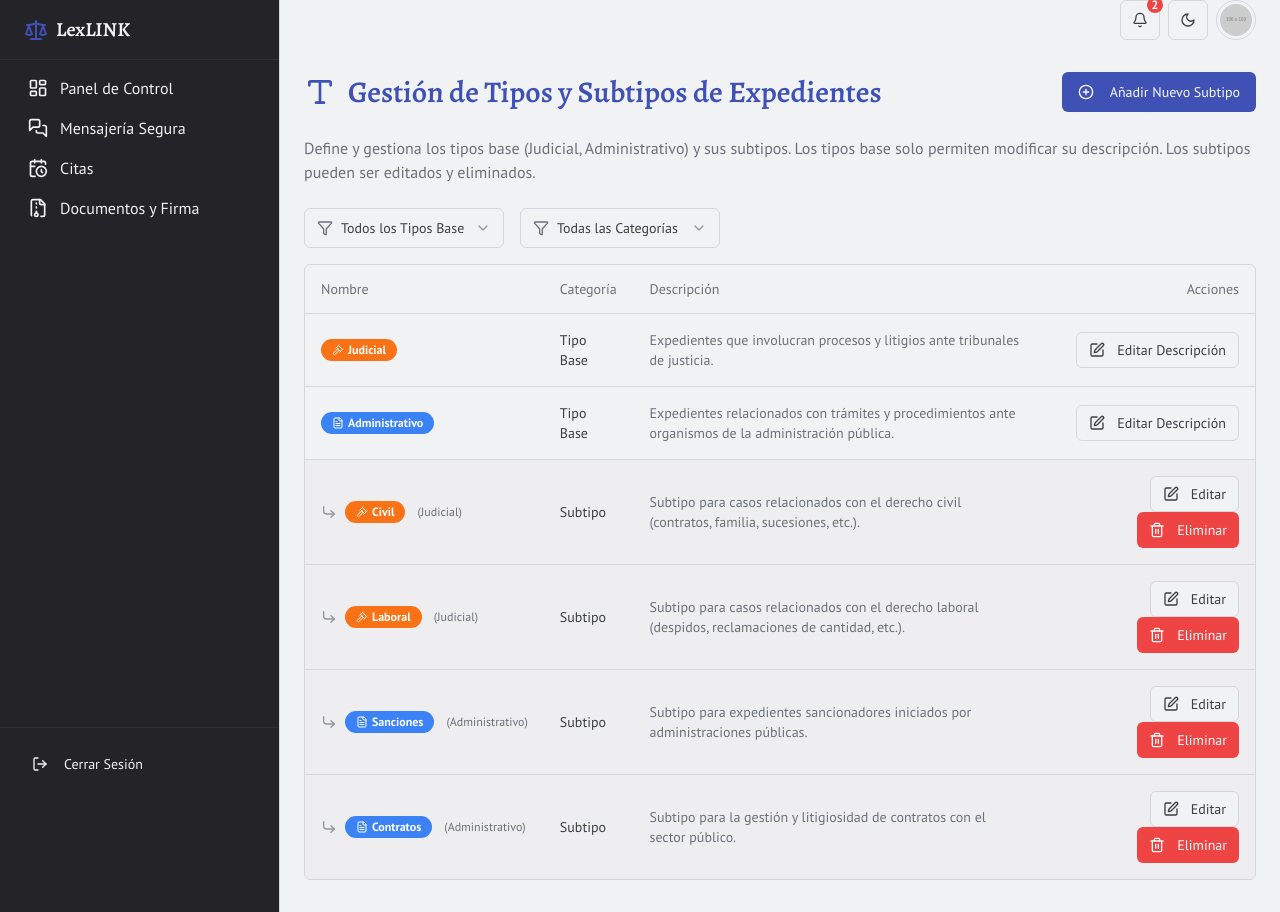
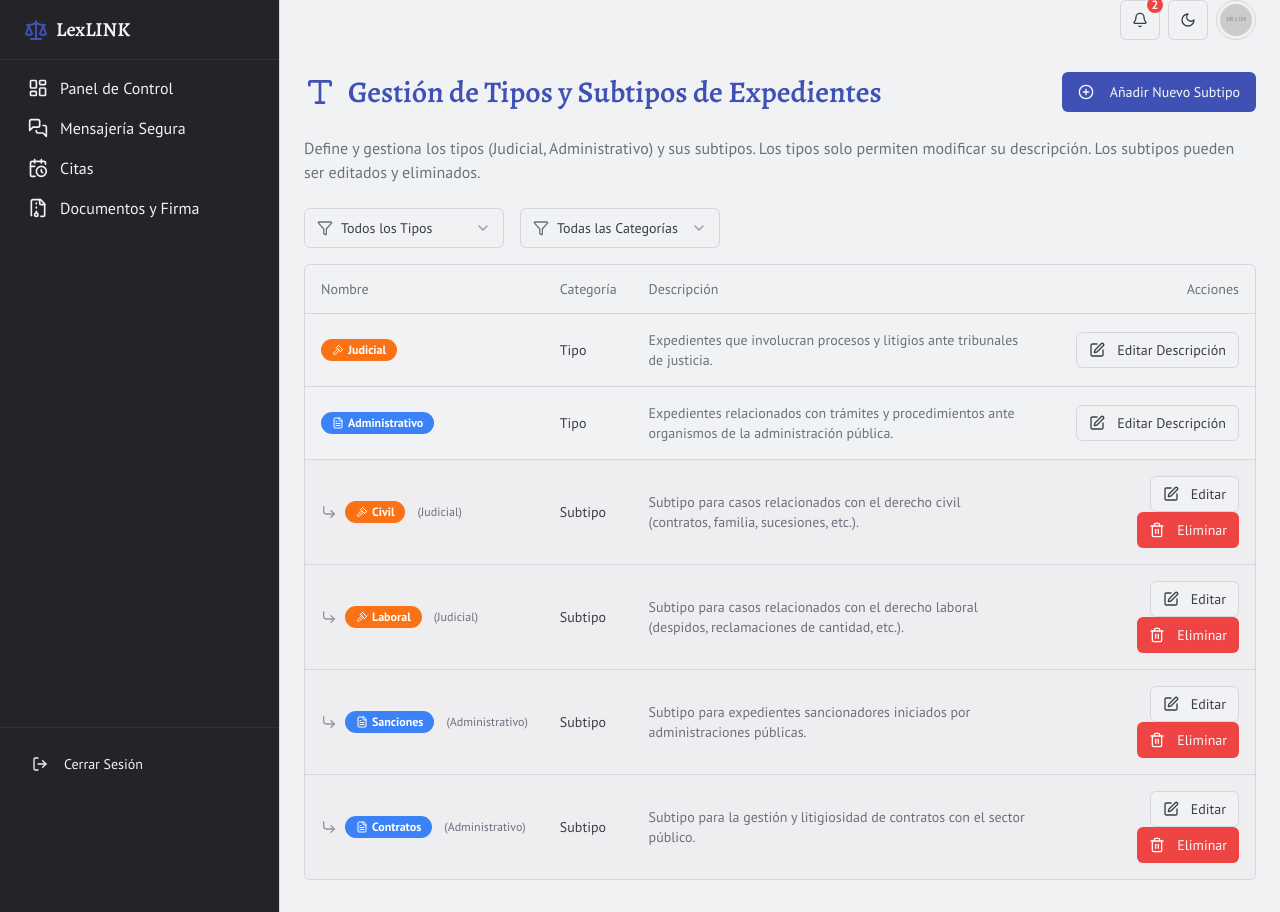
Before and after one commit to davidgzs/lexlink, a Next.js app: page /admin/casetypes in a window 1280 px wide. Built offline with nearby package versions, Linux system fonts and the light colour scheme.

Commit message:
cambian en cagegoria lo de Tipo Base a que sea Tipo (sin lo de Base)

```diff
--- a/src/app/(app)/admin/casetypes/page.tsx
+++ b/src/app/(app)/admin/casetypes/page.tsx
@@ -106,7 +106,7 @@ export default function AdminCaseTypesPage() {
   const [definitionToDelete, setDefinitionToDelete] = useState<SubCaseType | null>(null);
 
   const [baseTypeFilter, setBaseTypeFilter] = useState<BaseTypeIdentifier | 'todos'>('todos');
-  const [categoryFilter, setCategoryFilter] = useState<'todos' | 'base' | 'subtipo'>('todos');
+  const [categoryFilter, setCategoryFilter] = useState<'todos' | 'tipo' | 'subtipo'>('todos');
 
 
   const { toast } = useToast();
@@ -210,7 +210,7 @@ export default function AdminCaseTypesPage() {
       })
       .filter(def => {
         if (categoryFilter === 'todos') return true;
-        if (categoryFilter === 'base') return def.isBaseType;
+        if (categoryFilter === 'tipo') return def.isBaseType;
         if (categoryFilter === 'subtipo') return !def.isBaseType;
         return true;
       });
@@ -229,8 +229,8 @@ export default function AdminCaseTypesPage() {
         </Button>
       </div>
       <p className="font-body text-muted-foreground mb-6">
-        Define y gestiona los tipos base (Judicial, Administrativo) y sus subtipos.
-        Los tipos base solo permiten modificar su descripción. Los subtipos pueden ser editados y eliminados.
+        Define y gestiona los tipos (Judicial, Administrativo) y sus subtipos.
+        Los tipos solo permiten modificar su descripción. Los subtipos pueden ser editados y eliminados.
       </p>
 
       <div className="flex gap-4 mb-4">
@@ -238,17 +238,17 @@ export default function AdminCaseTypesPage() {
           <SelectTrigger className="w-[200px] font-body">
             <div className="flex items-center">
                 <Filter className="mr-2 h-4 w-4 text-muted-foreground" />
-                <SelectValue placeholder="Filtrar por Tipo Base" />
+                <SelectValue placeholder="Filtrar por Tipo" />
             </div>
           </SelectTrigger>
           <SelectContent>
-            <SelectItem value="todos">Todos los Tipos Base</SelectItem>
+            <SelectItem value="todos">Todos los Tipos</SelectItem>
             {initialBaseTypes.map(bt => (
               <SelectItem key={bt.id} value={bt.id}>{bt.name}</SelectItem>
             ))}
           </SelectContent>
         </Select>
-        <Select value={categoryFilter} onValueChange={(value) => setCategoryFilter(value as 'todos' | 'base' | 'subtipo')}>
+        <Select value={categoryFilter} onValueChange={(value) => setCategoryFilter(value as 'todos' | 'tipo' | 'subtipo')}>
           <SelectTrigger className="w-[200px] font-body">
             <div className="flex items-center">
                  <Filter className="mr-2 h-4 w-4 text-muted-foreground" />
@@ -257,7 +257,7 @@ export default function AdminCaseTypesPage() {
           </SelectTrigger>
           <SelectContent>
             <SelectItem value="todos">Todas las Categorías</SelectItem>
-            <SelectItem value="base">Solo Tipos Base</SelectItem>
+            <SelectItem value="tipo">Solo Tipos</SelectItem>
             <SelectItem value="subtipo">Solo Subtipos</SelectItem>
           </SelectContent>
         </Select>
@@ -292,7 +292,7 @@ export default function AdminCaseTypesPage() {
                     </div>
                   </TableCell>
                   <TableCell className="font-body">
-                    {def.isBaseType ? "Tipo Base" : "Subtipo"}
+                    {def.isBaseType ? "Tipo" : "Subtipo"}
                   </TableCell>
                   <TableCell className="font-body text-sm text-muted-foreground">{def.description}</TableCell>
                   <TableCell className="text-right space-x-2">
@@ -326,15 +326,15 @@ export default function AdminCaseTypesPage() {
           <DialogHeader>
             <DialogTitle className="font-headline">Añadir Nuevo Subtipo de Expediente</DialogTitle>
             <DialogDescription>
-              Selecciona el tipo base y proporciona un nombre y descripción para el nuevo subtipo.
+              Selecciona el tipo al que pertenece y proporciona un nombre y descripción para el nuevo subtipo.
             </DialogDescription>
           </DialogHeader>
           <div className="grid gap-4 py-4">
             <div className="grid grid-cols-4 items-center gap-4">
-              <Label htmlFor="baseType" className="text-right">Tipo Base</Label>
+              <Label htmlFor="baseType" className="text-right">Tipo</Label>
               <Select value={selectedBaseTypeForNewSubtype} onValueChange={(value) => setSelectedBaseTypeForNewSubtype(value as BaseTypeIdentifier)}>
                 <SelectTrigger id="baseType" className="col-span-3">
-                  <SelectValue placeholder="Selecciona un tipo base" />
+                  <SelectValue placeholder="Selecciona un tipo" />
                 </SelectTrigger>
                 <SelectContent>
                   {initialBaseTypes.map(bt => (
@@ -379,11 +379,11 @@ export default function AdminCaseTypesPage() {
           <DialogContent className="sm:max-w-[525px] font-body">
             <DialogHeader>
               <DialogTitle className="font-headline">
-                Editar {editingDefinition.isBaseType ? "Tipo Base" : "Subtipo"}: {editingDefinition.name}
+                Editar {editingDefinition.isBaseType ? "Tipo" : "Subtipo"}: {editingDefinition.name}
               </DialogTitle>
               <DialogDescription>
                 {editingDefinition.isBaseType
-                  ? "Solo puedes modificar la descripción del tipo base."
+                  ? "Solo puedes modificar la descripción del tipo."
                   : "Modifica el nombre y/o la descripción del subtipo."
                 }
               </DialogDescription>
```
